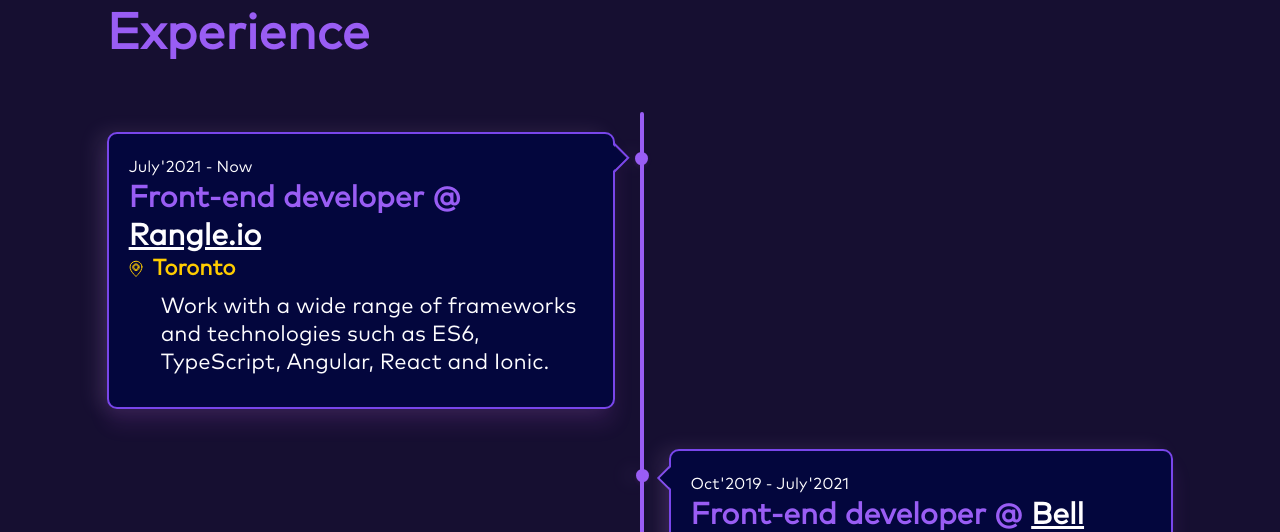
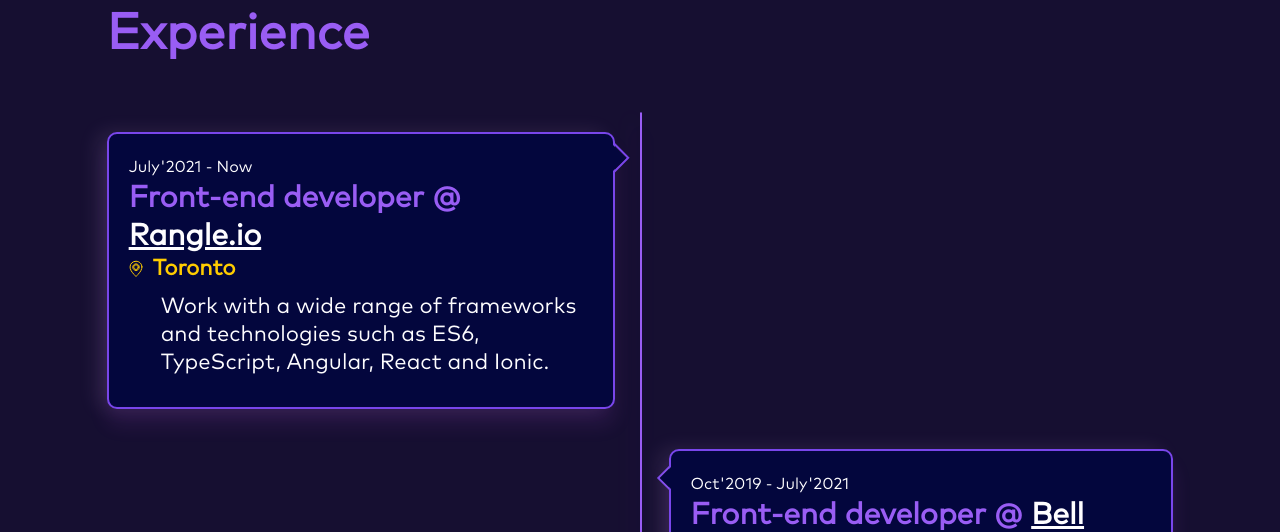
Before and after one commit to AngelMathew/angelmathew.github.io, a Gatsby site: page / in a window 1280 px wide. Shown: the part 1801-2333 px from the top of the page. Built offline with nearby package versions, Linux system fonts and the light colour scheme; Gatsby itself is replaced by a stand-in of ours.

Commit message:
adjusted foooter for mobile view and updated timeline  color

```diff
--- a/src/components/Contact/Contact.module.scss
+++ b/src/components/Contact/Contact.module.scss
@@ -62,7 +62,7 @@
 
 @media screen and (max-width: 48em) {
     h4{
-        grid-column: 6/9 !important;
+        grid-column: 5/9 !important;
 
     }
     .contact{
--- a/src/components/Experience/Experience.module.scss
+++ b/src/components/Experience/Experience.module.scss
@@ -26,14 +26,14 @@
   min-height: $circle_dimention;
   max-width: $circle_dimention;
   max-height: $circle_dimention;
-  background-color: $tooltip__border__color;
-  border-radius: 50%;
-  border: 4px solid $tooltip__border__color;
-  box-shadow: 0px 2px 4px $tooltip__border__shadow;
+  background-color: transparent;
+  // border-radius: 50%;
+  // border: 4px solid $tooltip__border__color;
+  // box-shadow: 0px 2px 4px $tooltip__border__shadow;
 }
 
 .verticalLine {
-  border: 2px solid $tooltip__border__color;
+  border: 1px solid $tooltip__border__color;
   height: 100%;
   position: absolute;
   border-radius: 20px;
@@ -47,6 +47,7 @@
     to($tooltip__border__color),
     color-stop(50%, tooltip__border__color)
   );
+  box-shadow: 0px 16px 20px $tooltip__border__shadow;
 }
 .timelineComponentRight {
   margin: 2em 0;
```
